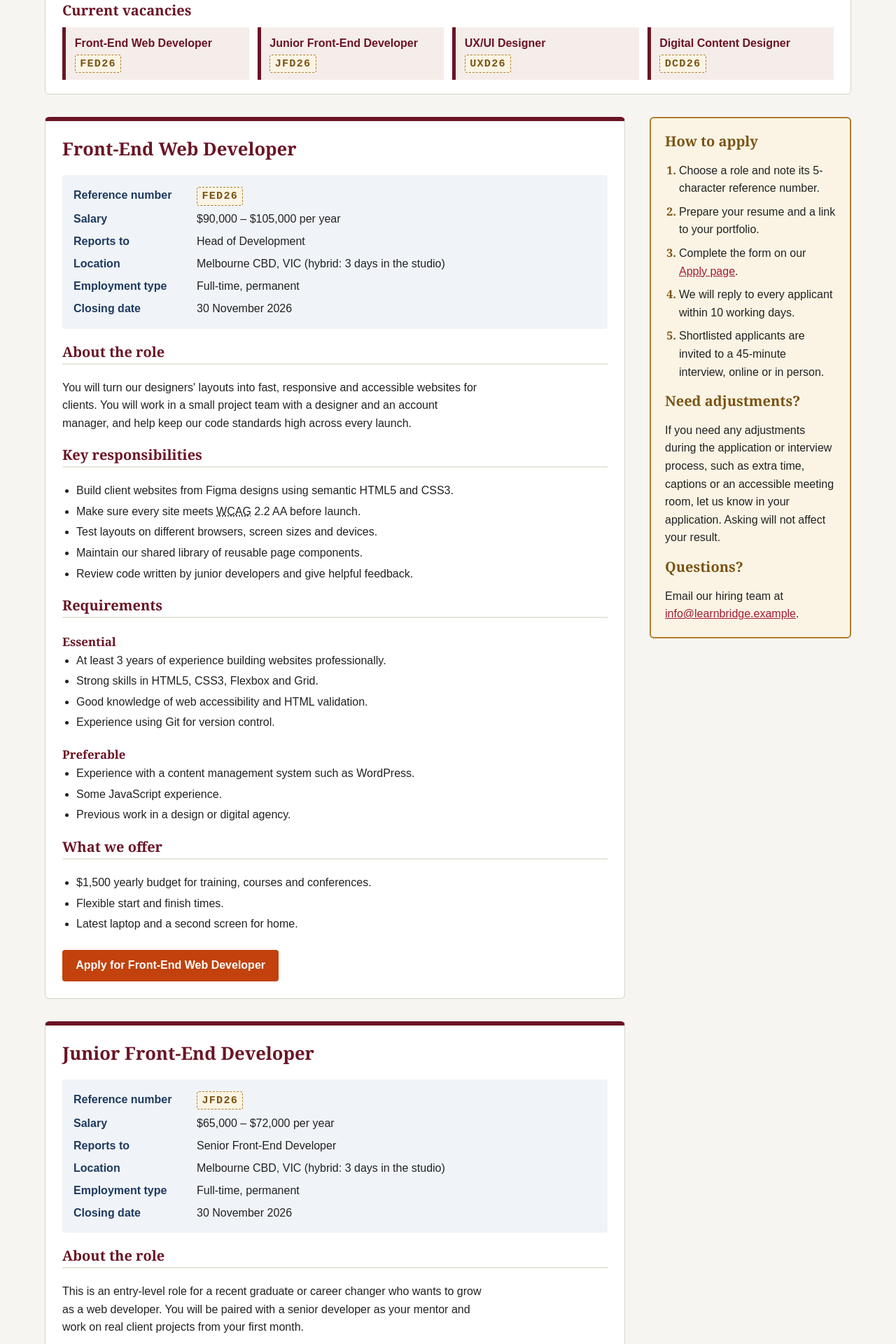
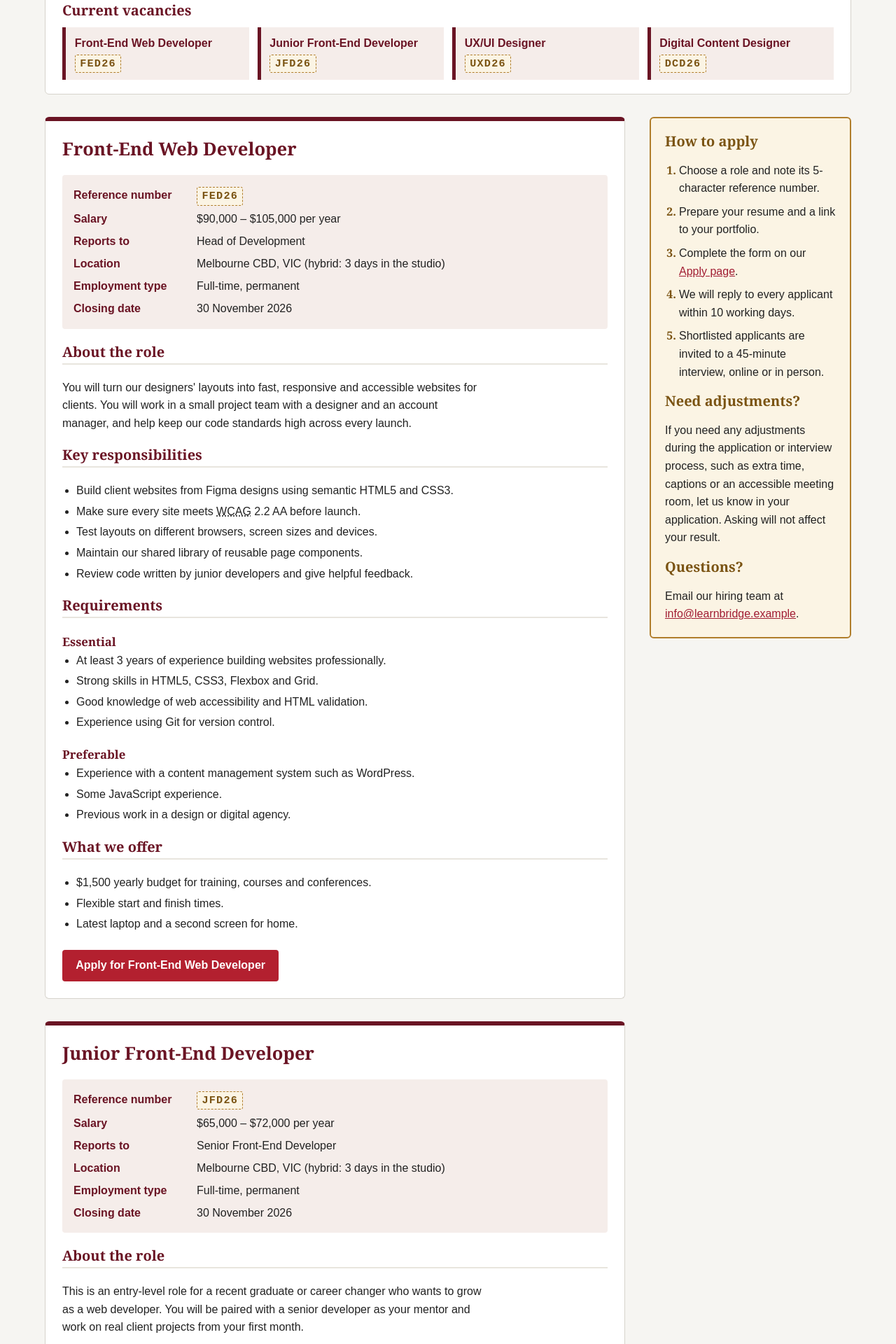
Before and after one commit to 106911603/project_part2_10026, a PHP site: page /jobs.html in a window 1280 px wide. Shown: the part 422-2342 px from the top of the page at 70% size. Run offline with PHP 8.4, Linux system fonts and the light colour scheme.

Commit message:
color change

```diff
--- a/styles/styles.css
+++ b/styles/styles.css
@@ -409,13 +409,13 @@ abbr[title] {
     gap: 0.4rem 1rem;
     margin: 0 0 1rem;
     padding: 1rem;
-    background-color: #f0f4f8;
+    background-color: #f5edea;
     border-radius: 4px;
 }
 
 .job-summary dt {
     font-weight: bold;
-    color: #1f3a5f;
+    color: #6a1424;
 }
 
 .job-summary dd {
@@ -433,7 +433,7 @@ abbr[title] {
     padding: 0.6rem 1.2rem;
     font-weight: bold;
     color: #ffffff;
-    background-color: #c2410c;
+    background-color: #b3202f;
     border-radius: 4px;
     text-decoration: none;
 }
```
